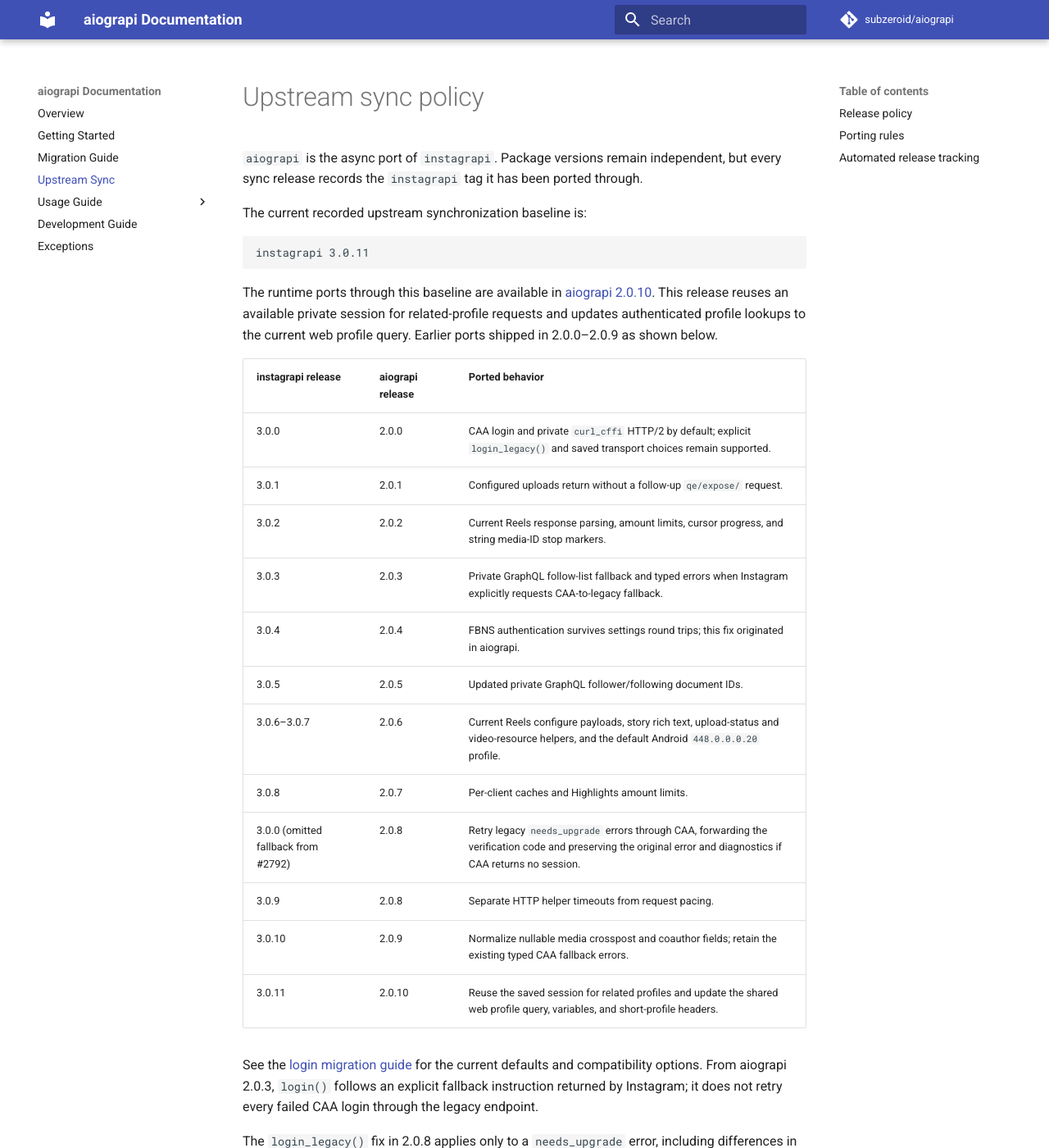
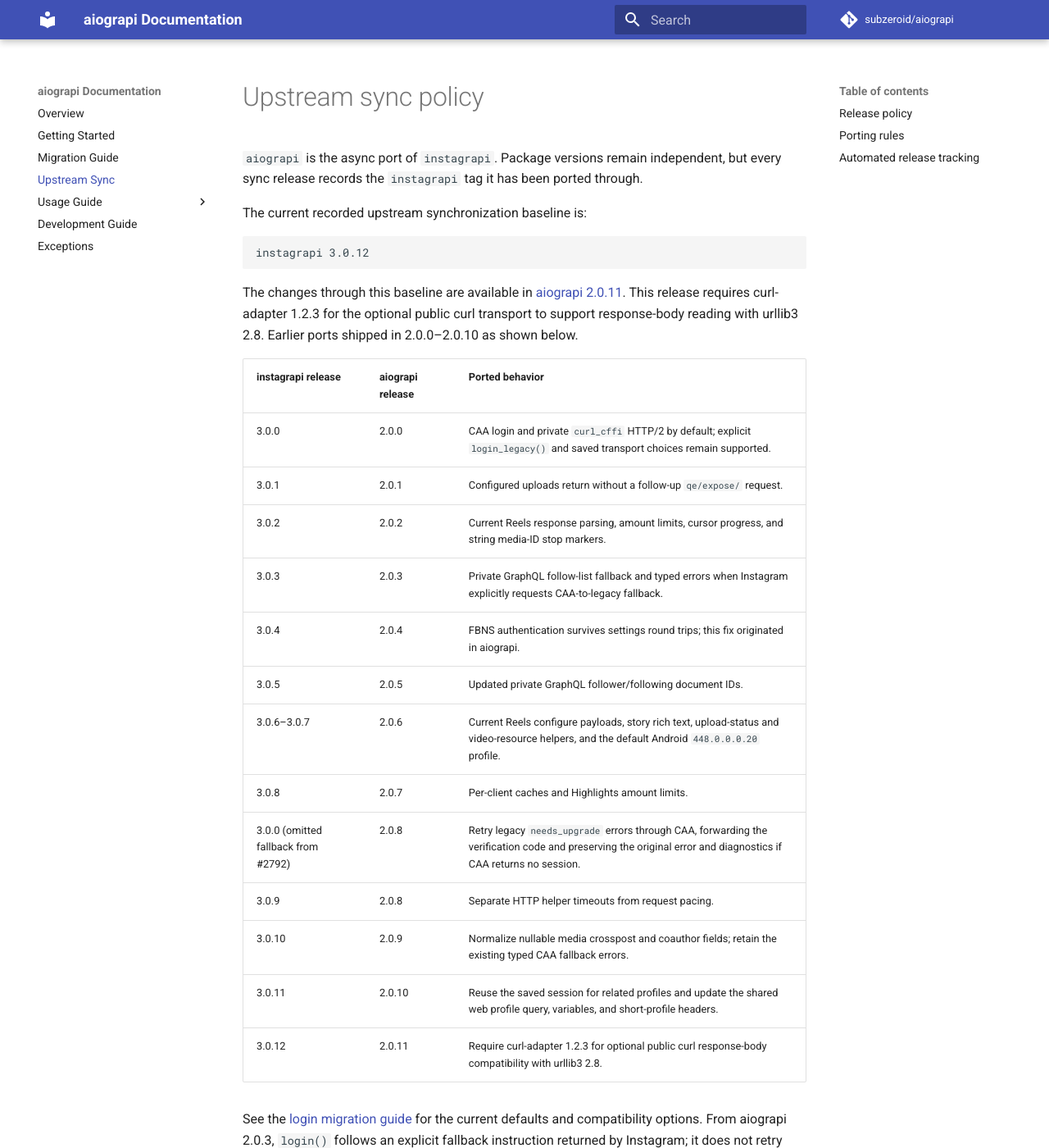
Before and after one commit to subzeroid/aiograpi, an MkDocs documentation site: the page built from docs/upstream-sync.md, in a window 1280 px wide and 1400 px high. Shown: the whole window at 82% size. Built offline with MkDocs 1.6.1 and Material for MkDocs 9.7.7, drawn with Linux system fonts in a browser that asks for light colours; comment, search, counter and statistics services are not loaded; the version menu is left out.

Commit message:
chore: release 2.0.11 (#477)
Release aiograpi 2.0.11 with the optional public curl compatibility fix, validated dependency metadata, and upstream synchronization through instagrapi 3.0.12.

````diff
--- a/aiograpi/__init__.py
+++ b/aiograpi/__init__.py
@@ -48,7 +48,7 @@ from aiograpi.mixins.video import DownloadVideoMixin, UploadVideoMixin
 # Used as fallback logger if another is not provided.
 DEFAULT_LOGGER = logging.getLogger("aiograpi")
 
-__upstream_instagrapi_version__ = "3.0.11"
+__upstream_instagrapi_version__ = "3.0.12"
 
 
 class Client(
--- a/docs/upstream-sync.md
+++ b/docs/upstream-sync.md
@@ -5,10 +5,10 @@
 The current recorded upstream synchronization baseline is:
 
 ```text
-instagrapi 3.0.11
+instagrapi 3.0.12
 ```
 
-The runtime ports through this baseline are available in [aiograpi 2.0.10](https://github.com/subzeroid/aiograpi/releases/tag/2.0.10). This release reuses an available private session for related-profile requests and updates authenticated profile lookups to the current web profile query. Earlier ports shipped in 2.0.0–2.0.9 as shown below.
+The changes through this baseline are available in [aiograpi 2.0.11](https://github.com/subzeroid/aiograpi/releases/tag/2.0.11). This release requires curl-adapter 1.2.3 for the optional public curl transport to support response-body reading with urllib3 2.8. Earlier ports shipped in 2.0.0–2.0.10 as shown below.
 
 | instagrapi release | aiograpi release | Ported behavior |
 | --- | --- | --- |
@@ -24,6 +24,7 @@ The runtime ports through this baseline are available in [aiograpi 2.0.10](https
 | 3.0.9 | 2.0.8 | Separate HTTP helper timeouts from request pacing. |
 | 3.0.10 | 2.0.9 | Normalize nullable media crosspost and coauthor fields; retain the existing typed CAA fallback errors. |
 | 3.0.11 | 2.0.10 | Reuse the saved session for related profiles and update the shared web profile query, variables, and short-profile headers. |
+| 3.0.12 | 2.0.11 | Require curl-adapter 1.2.3 for optional public curl response-body compatibility with urllib3 2.8. |
 
 See the [login migration guide](usage-guide/login-migration.md) for the current defaults and compatibility options. From aiograpi 2.0.3, `login()` follows an explicit fallback instruction returned by Instagram; it does not retry every failed CAA login through the legacy endpoint.
 
--- a/pyproject.toml
+++ b/pyproject.toml
@@ -4,7 +4,7 @@ build-backend = "setuptools.build_meta"
 
 [project]
 name = "aiograpi"
-version = "2.0.10"
+version = "2.0.11"
 authors = [
     { name = "Mark Subzeroid", email = "143403577+subzeroid@users.noreply.github.com" },
 ]
````
Also changed, not shown: CHANGELOG.md (+15 -0 lines), 1 other file.
